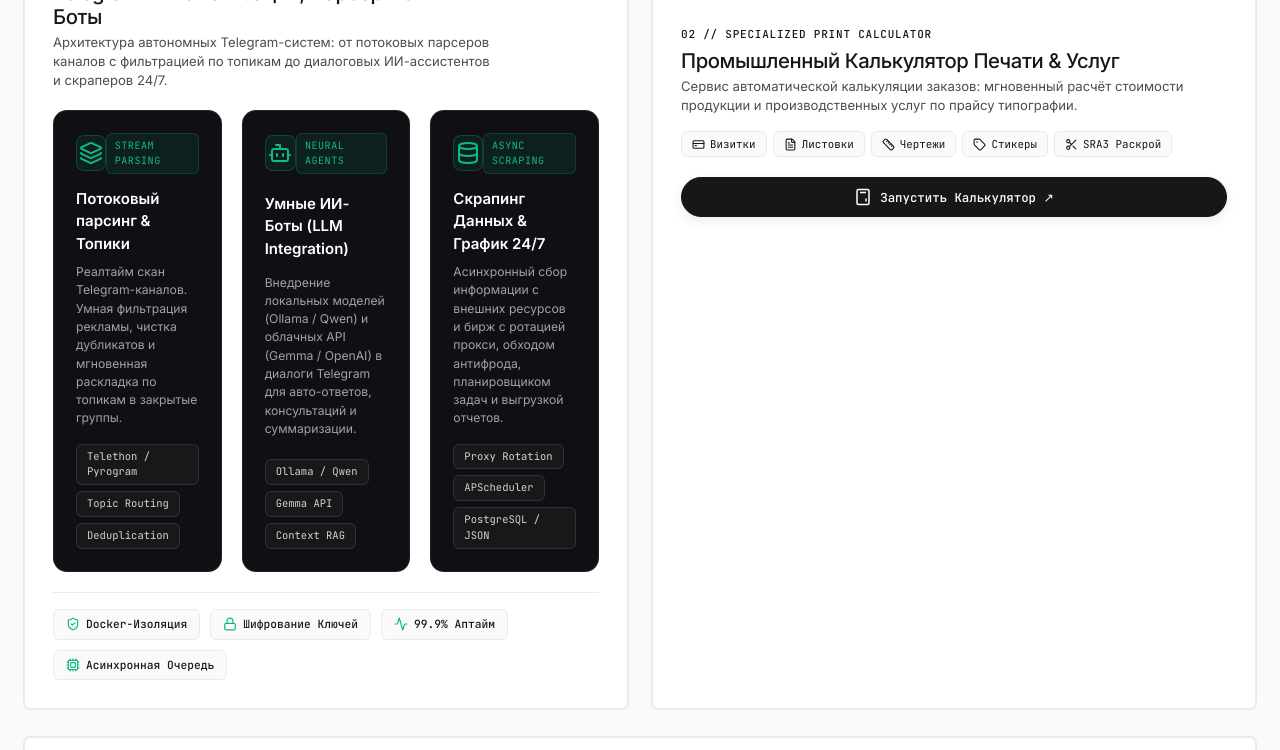
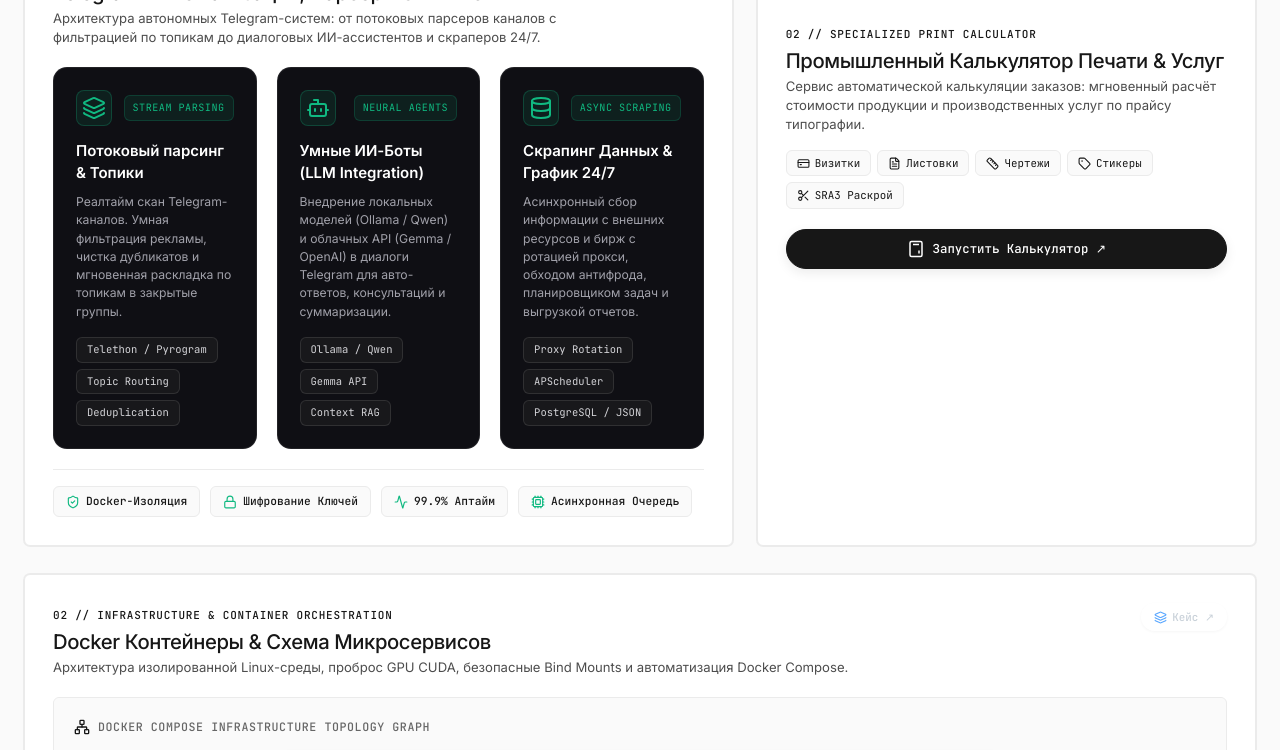
Before and after one commit to kizune-ne/vibe_portfolio, a plain HTML site: page index.html in a window 1280 px wide. Shown: the part 816-1566 px from the top of the page. Drawn offline with nearby package versions, Linux system fonts and the light colour scheme.

Commit message:
layout(portfolio): Асимметричное пропорциональное деление 7:5 для Telegram-парсеров и Калькулятора

```diff
--- a/css/responsive.css
+++ b/css/responsive.css
@@ -22,6 +22,7 @@ html, body {
 @media (max-width: 1024px) {
   .row-hero .card-hero,
   .row-hero .card-ai-assistant,
+  .row-tg-calc > article,
   .row-two-cols > .bento-card,
   .row-two-cols > article,
   .row-three-cols > .bento-card,
--- a/css/sections.css
+++ b/css/sections.css
@@ -775,6 +775,10 @@ input[type=range] { accent-color: var(--color-obsidian); cursor: pointer; height
 .badge-auto { font-family: var(--font-code); font-size: 0.7rem; background: var(--color-obsidian); color: var(--color-pure-white); padding: 4px 8px; border-radius: var(--radius-sm); }
 
 /* TWO & THREE COLS: BENTO GRID */
+.row-tg-calc { display: grid; grid-template-columns: repeat(12, 1fr); gap: 24px; }
+.row-tg-calc .card-tg-simulator { grid-column: span 7 !important; }
+.row-tg-calc .card-calc-preview { grid-column: span 5 !important; }
+
 .row-two-cols { display: grid; grid-template-columns: repeat(12, 1fr); gap: 24px; }
 .row-two-cols > .bento-card,
 .row-two-cols > article {
--- a/index.html
+++ b/index.html
@@ -180,8 +180,8 @@
 
     </section>
 
-    <!-- Row 2: TELEGRAM AUTOMATIONS & PRINT CALCULATOR (Side-by-Side 2 Columns Layout) -->
-    <section class="bento-row row-two-cols" id="telegram">
+    <!-- Row 2: TELEGRAM AUTOMATIONS (7) & PRINT CALCULATOR (5) (Asymmetric 7:5 Split) -->
+    <section class="bento-row row-tg-calc" id="telegram">
 
       <!-- Telegram Automation & Parsers Card -->
       <article class="bento-card card-tg-simulator card-tg-showcase" id="cardTgSimulator">
```
